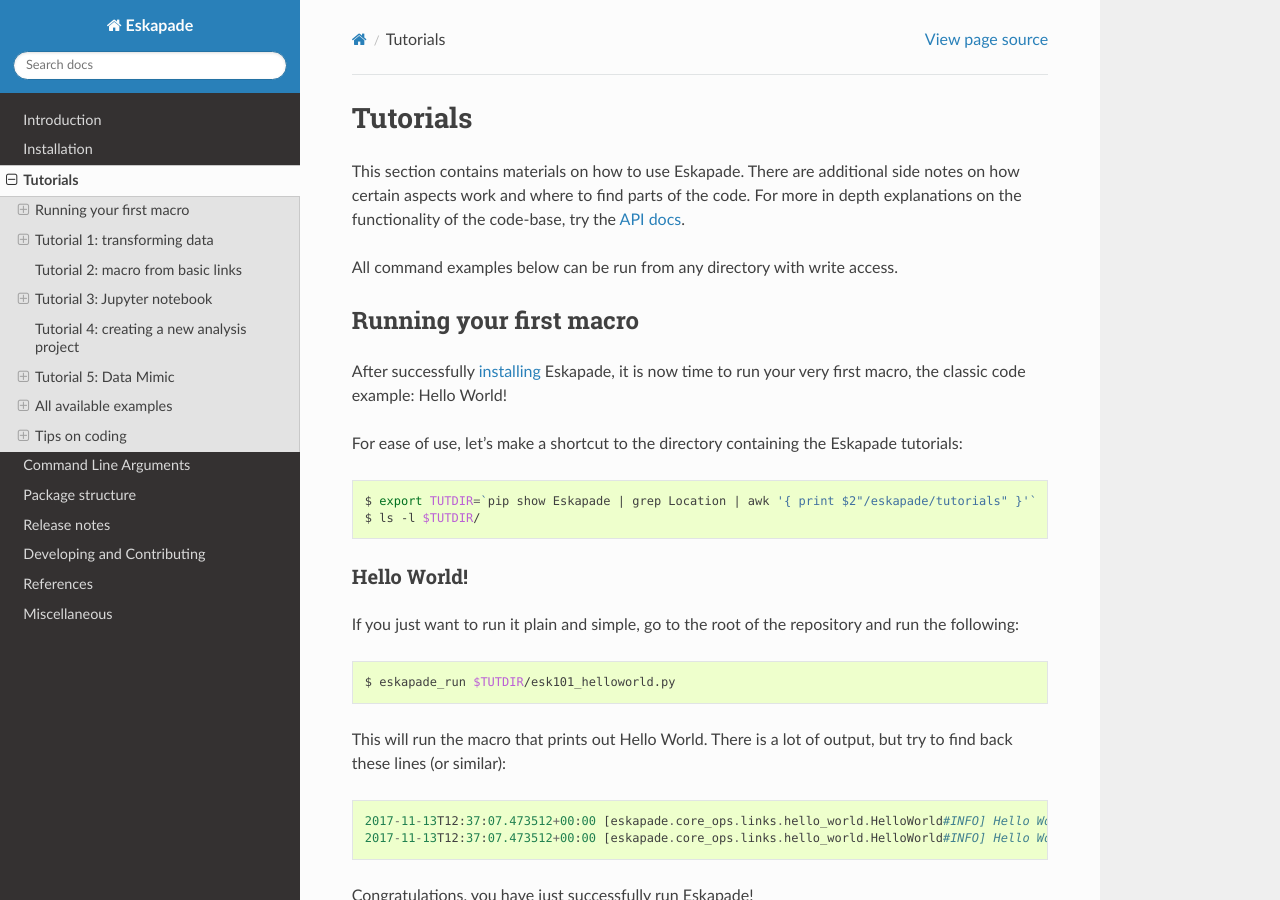
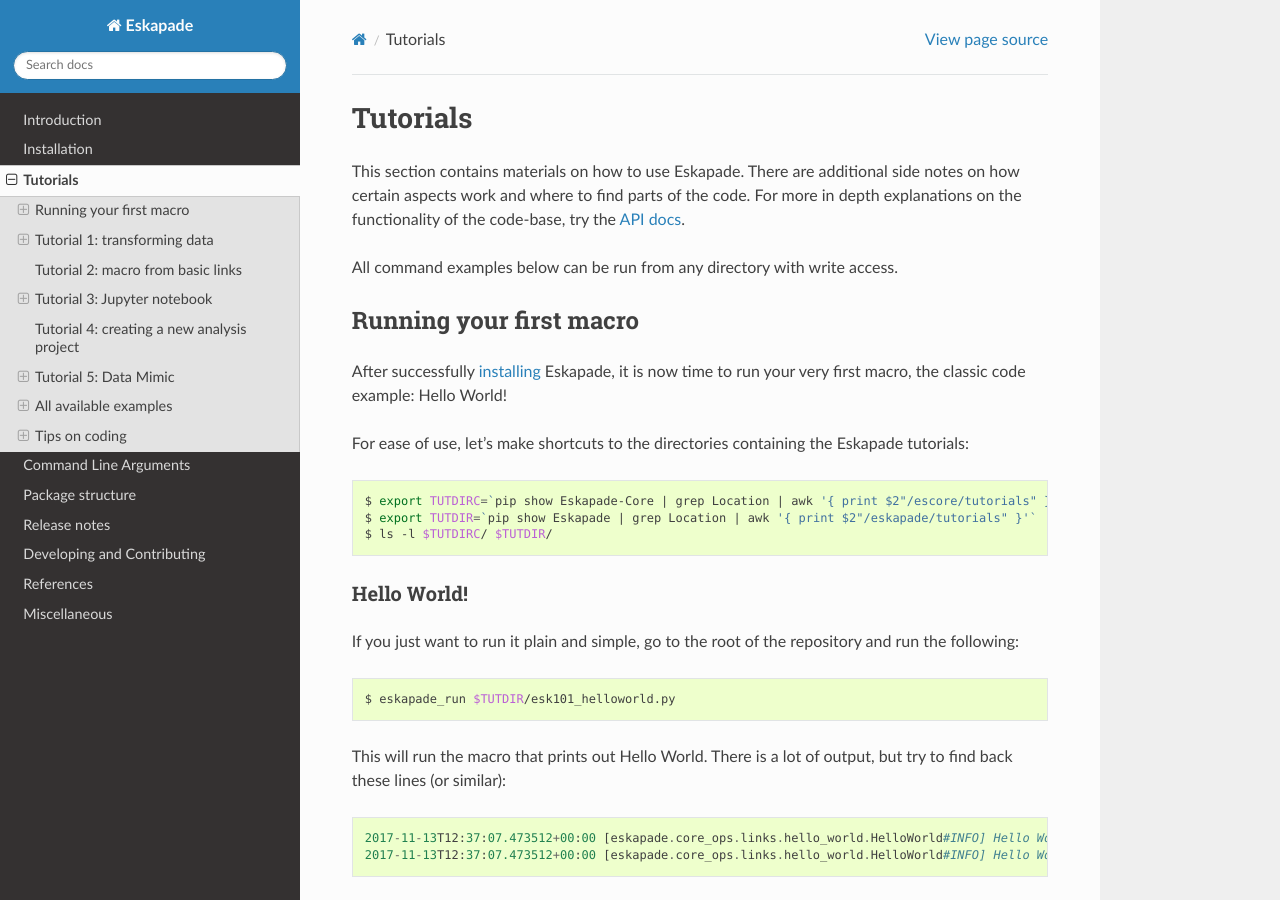
Before and after one commit to KaveIO/Eskapade, a Sphinx documentation site: the page built from docs/source/tutorials.rst, in a window 1280 px wide and 900 px high. Built offline with Sphinx 7.4.7 and the Read the Docs theme 2.0.0, drawn with Linux system fonts in a browser that asks for light colours; pages that are not in the unit, such as notebooks, are missing from menus; the version number could not be read and is left out; some of the changed text lies outside the part shown.

Commit message:
Update of doc tutorial locations

```diff
--- a/README.rst
+++ b/README.rst
@@ -69,14 +69,14 @@
 
 .. code-block:: bash
 
-  $ export TUTDIR=`pip show Eskapade | grep Location | awk '{ print $2"/eskapade/tutorials" }'`
+  $ export TUTDIR=`pip show Eskapade | grep Location | awk '{ print $2"/escore/tutorials" }'`
   $ ls -l $TUTDIR/
 
 E.g. you can now run:
 
 .. code-block:: bash
 
-  $ eskapade_run $TUTDIR/esk101_helloworld.py
+  $ eskapade_run $TUTDIR/tutorial_1.py
 
 For all available Eskapade example macros, please see our `tutorials section <http://eskapade.readthedocs.io/en/latest/tutorials.html>`_.
 
--- a/docs/source/tutorials.rst
+++ b/docs/source/tutorials.rst
@@ -16,12 +16,13 @@
 After successfully `installing <installation.html>`_ Eskapade, it is now time to run your very first
 macro, the classic code example: Hello World!
 
-For ease of use, let's make a shortcut to the directory containing the Eskapade tutorials:
+For ease of use, let's make shortcuts to the directories containing the Eskapade tutorials:
 
 .. code-block:: bash
 
+  $ export TUTDIRC=`pip show Eskapade-Core | grep Location | awk '{ print $2"/escore/tutorials" }'`
   $ export TUTDIR=`pip show Eskapade | grep Location | awk '{ print $2"/eskapade/tutorials" }'`
-  $ ls -l $TUTDIR/
+  $ ls -l $TUTDIRC/ $TUTDIR/
 
 
 Hello World!
@@ -314,12 +315,13 @@
 All available examples
 ----------------------
 
-To see the available Eskapade example, do:
+To see the available Eskapade examples, do:
 
 .. code-block:: bash
 
+  $ export TUTDIRC=`pip show Eskapade-Core | grep Location | awk '{ print $2"/escore/tutorials" }'`
   $ export TUTDIR=`pip show Eskapade | grep Location | awk '{ print $2"/eskapade/tutorials" }'`
-  $ ls -l $TUTDIR/
+  $ ls -l $TUTDIRC/ $TUTDIR/
 
 Many Eskapade example macros exist in the tutorials directory.
 The numbering of the example macros follows the package structure:
@@ -345,7 +348,7 @@
 
 .. code-block:: bash
 
-  $ eskapade_run $TUTDIR/esk101_helloworld.py
+  $ eskapade_run $TUTDIRC/esk101_helloworld.py
 
 
 Example esk102: Multiple chains
@@ -356,7 +359,7 @@
 
 .. code-block:: bash
 
-  $ eskapade_run $TUTDIR/esk102_multiple_chains.py
+  $ eskapade_run $TUTDIRC/esk102_multiple_chains.py
 
 
 Example esk103: Print the DataStore
@@ -366,7 +369,7 @@
 
 .. code-block:: bash
 
-  $ eskapade_run $TUTDIR/esk103_printdatastore.py
+  $ eskapade_run $TUTDIRC/esk103_printdatastore.py
 
 
 Example esk104: Basic DataStore operations
@@ -377,7 +380,7 @@
 
 .. code-block:: bash
 
-  $ eskapade_run $TUTDIR/esk104_basic_datastore_operations.py
+  $ eskapade_run $TUTDIRC/esk104_basic_datastore_operations.py
 
 
 Example esk105: DataStore Pickling
@@ -394,9 +397,9 @@
 
 .. code-block:: bash
 
-  $ eskapade_run $TUTDIR/esk105_A_dont_store_results.py
-  $ eskapade_run $TUTDIR/esk105_B_store_each_chain.py
-  $ eskapade_run $TUTDIR/esk105_C_begin_at_chain3.py
+  $ eskapade_run $TUTDIRC/esk105_A_dont_store_results.py
+  $ eskapade_run $TUTDIRC/esk105_B_store_each_chain.py
+  $ eskapade_run $TUTDIRC/esk105_C_begin_at_chain3.py
 
 
 Example esk106: Command line arguments
@@ -407,7 +410,7 @@
 
 .. code-block:: bash
 
-  $ eskapade_run $TUTDIR/esk106_cmdline_options.py
+  $ eskapade_run $TUTDIRC/esk106_cmdline_options.py
 
 
 Example esk107: Chain loop
@@ -417,7 +420,7 @@
 
 .. code-block:: bash
 
-  $ eskapade_run $TUTDIR/esk107_chain_looper.py
+  $ eskapade_run $TUTDIRC/esk107_chain_looper.py
 
 
 Example esk108: Event loop
@@ -428,7 +431,7 @@
 
 .. code-block:: bash
 
-  $ source $TUTDIR/esk108_eventlooper.sh
+  $ source $TUTDIRC/esk108_eventlooper.sh
 
 
 Example esk109: Debugging tips
@@ -440,7 +443,7 @@
 
 .. code-block:: bash
 
-  $ eskapade_run $TUTDIR/esk109_debugging_tips.py
+  $ eskapade_run $TUTDIRC/esk109_debugging_tips.py
 
 
 Example esk110: Code profiling
@@ -450,7 +453,7 @@
 
 .. code-block:: bash
 
-  $ eskapade_run $TUTDIR/esk110_code_profiling.py
+  $ eskapade_run $TUTDIRC/esk110_code_profiling.py
 
 
 Example esk201: Read data
@@ -658,6 +661,7 @@
 
   $ eskapade_run $TUTDIR/esk501_fix_pandas_dataframe.py
 
+
 Example esk701: Mimic dataset
 ~~~~~~~~~~~~~~~~~~~~~~~~~~~~~
 
@@ -674,6 +678,7 @@
 
   $ eskapade_run $TUTDIR/esk701_mimic_data.py
 
+
 Example esk702: Mimic data only unordered
 ~~~~~~~~~~~~~~~~~~~~~~~~~~~~~~~~~~~~~~~~~
 
@@ -681,7 +686,7 @@
 
 .. code-block:: bash
 
-  $eskapade_run $TUTDIR/esk702_mimic_data_only_unordered.py
+  $ eskapade_run $TUTDIR/esk702_mimic_data_only_unordered.py
 
 
 .. include:: coding.rst
```
Also changed, not shown: other parts of docs/source/tutorials.rst (+1 -0 lines).
